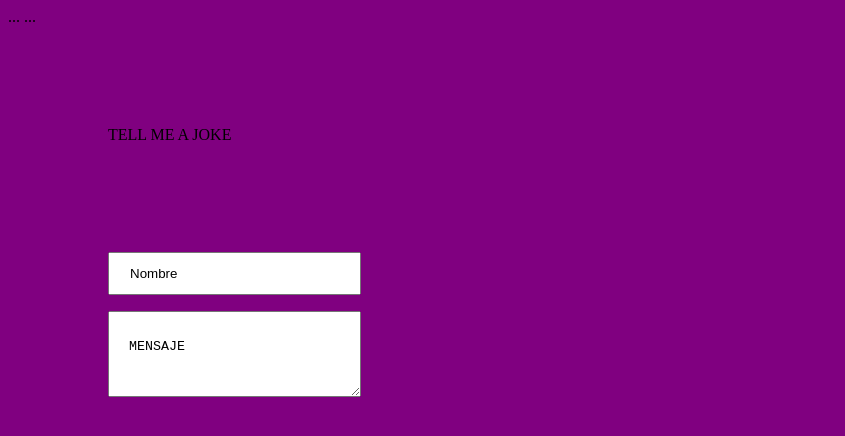
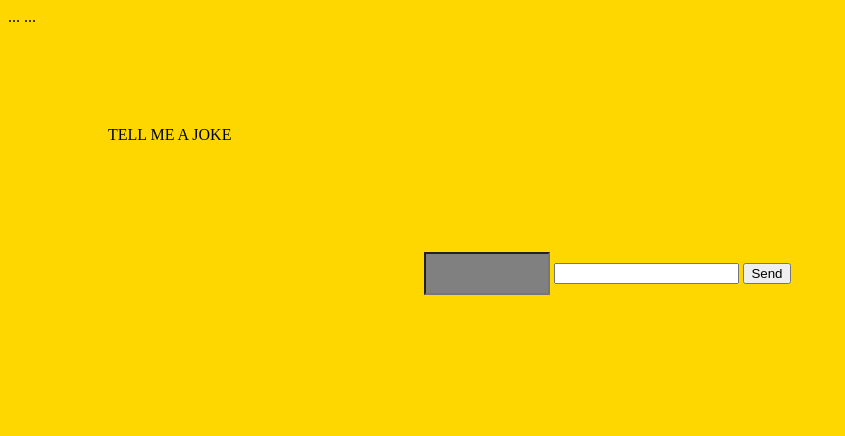
Before and after one commit to thrillerzombie/Formulario-test, a plain HTML site: page index.html in a window 1280 px wide. Shown: the whole page, without its empty margins (0-845 px from the left). Drawn offline with Linux system fonts and the light colour scheme.

Commit message:
thrird commit :bowtie:

```diff
--- a/index.html
+++ b/index.html
@@ -16,7 +16,8 @@
 	<style type="text/css">
 		body
 			{
-				background-color: purple;
+				background-color: gold;
+
 			}
 		p
 			{
@@ -33,6 +34,7 @@
     			box-sizing: border-box;
     			margin-left:100px;
     			margin-left:100px;
+    			background: gray;
 			}
 			textarea
 			{
@@ -41,20 +43,26 @@
     			margin: 8px 0;
     			box-sizing: border-box;
     			margin-left:100px;
-    			margin-left:100px;
+    			margin-left:1a00px;
+			}
+			form
+			{
+				width: 50%;
+				margin-left: 25%;
+				margin-top: 100px;
+
 			}
 
 	</style>
 
 	<p>TELL ME A JOKE</p>
 
-	<form>
-		<input type="text" name="Nombre" value="Nombre"><br>
-		<textarea rows="4" cols="50">
-			MENSAJE
-		</textarea>
-
-	</form>
+<form action="https://formspree.io/edgar.castro@softtek.com"
+      method="POST">
+    <input type="text" name="Edgar Castro">
+    <input type="email" name="_replyto">
+    <input type="submit" value="Send">
+</form>
 
 
 
```
